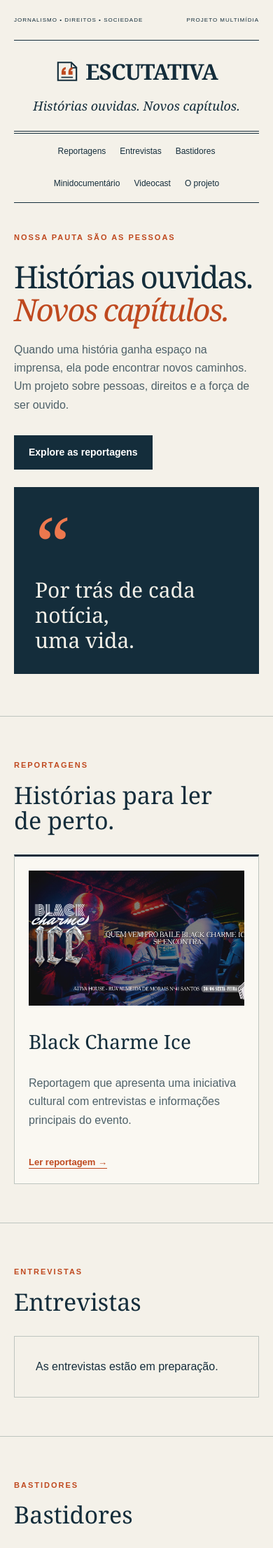
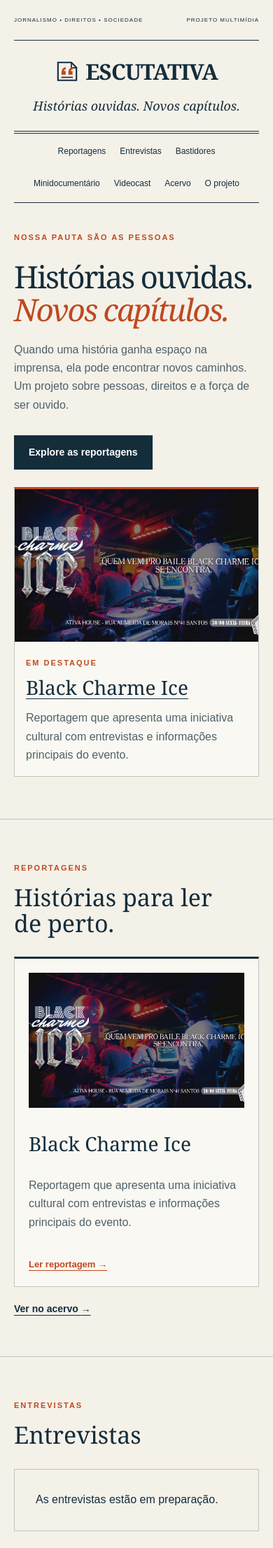
Before and after one commit to iarleyoliveira/ESCUTATIVA, a Jekyll site: the page built from index.html, in a window 390 px wide. Shown: the top 2212 px of the page at 70% size. Built offline with Jekyll 4.4.1, drawn with Linux system fonts in a browser that asks for light colours; some of the changed text lies outside the part shown.

Commit message:
Adiciona destaque editorial, tratamento de fotos e acervo

```diff
--- a/_data/inicio.yml
+++ b/_data/inicio.yml
@@ -44,3 +44,17 @@ video_pending: "Em breve"
 byline: "Por"
 back: "Voltar à seção"
 continue: "Continuar explorando"
+destaque:
+  publication: "_materias/2026-11-12-black-charme-ice.md"
+  kicker: "Em destaque"
+  title: ""
+  description: ""
+  cover: ""
+  cover_alt: ""
+acervo:
+  nav: "Acervo"
+  title: "Acervo de publicações"
+  description: "Explore as reportagens, entrevistas e produções audiovisuais do Escutativa."
+  all: "Todas"
+  filter: "Filtrar por categoria"
+  more: "Ver no acervo"
--- a/_includes/publication-card.html
+++ b/_includes/publication-card.html
@@ -3,13 +3,16 @@
 {% assign category = site.data.categorias | where: "name", category_name | first %}
 {% assign section = site.data.inicio[category.section] %}
 {% assign action = section.action | default: site.data.inicio.read_more %}
+{% assign video_id = entry.youtube_id | default: "" %}
+{% if category.video and video_id == "" %}
+  {% assign action = site.data.inicio.video_summary | default: site.data.inicio.read_more %}
+{% endif %}
 {% if include.video %}
   <article class="video-grid">
     <div>
       {% if entry.youtube_id and entry.youtube_id != "" %}
         {% include video.html publication=entry %}
       {% else %}
-        {% assign action = site.data.inicio.video_summary | default: site.data.inicio.read_more %}
         {% include video-pending.html publication=entry lazy=true %}
       {% endif %}
     </div>
--- a/_layouts/default.html
+++ b/_layouts/default.html
@@ -2,6 +2,7 @@
 {% assign inicio = site.data.inicio %}
 {% assign page_title = page.title %}
 {% if page.home %}{% assign page_title = inicio.title %}{% endif %}
+{% if page.archive %}{% assign page_title = inicio.acervo.title %}{% endif %}
 {% assign description = page.description | default: identity.description %}
 {% assign default_icon = '/assets/icon.svg' | relative_url %}
 {% assign logo = identity.logo | strip | default: default_icon %}
@@ -31,6 +32,7 @@
       {% for category in site.data.categorias %}
         <a href="{{ '/' | relative_url }}#{{ category.section }}">{{ inicio[category.section].nav | escape }}</a>
       {% endfor %}
+      <a href="{{ '/acervo/' | relative_url }}"{% if page.archive %} aria-current="page"{% endif %}>{{ inicio.acervo.nav | escape }}</a>
       <a href="{{ '/' | relative_url }}#projeto">{{ inicio.projeto.nav | escape }}</a>
     </nav>
   </header>
--- a/assets/style.css
+++ b/assets/style.css
@@ -94,3 +94,49 @@ nav a:hover, nav a:focus-visible {
 @media (max-width: 700px) {
   nav { padding-block: 4px; gap: 2px 8px; }
 }
+
+/* Destaque, acervo e fotografia editorial */
+.hero-feature {
+  align-self: start;
+  border: 1px solid var(--line);
+  border-top: 3px solid var(--orange);
+  background: #faf8f2;
+}
+.hero-feature img {
+  display: block;
+  width: 100%;
+  aspect-ratio: 16/10;
+  object-fit: cover;
+}
+.hero-feature > div { padding: clamp(16px, 3vw, 26px); }
+.hero-feature h2 { margin: 8px 0; font-size: clamp(28px, 3vw, 38px); }
+.hero-feature h2 a { text-decoration-thickness: 1px; text-underline-offset: 5px; }
+.hero-feature p { margin-bottom: 0; }
+.section-archive { display: inline-block; margin-top: 20px; }
+.article figure.article-cover { margin: 36px 0; }
+.article-cover figcaption {
+  display: grid;
+  gap: 3px;
+  padding-top: 10px;
+  border-top: 1px solid var(--line);
+  font-size: 14px;
+}
+.archive-filters:not([hidden]) {
+  display: flex;
+  flex-wrap: wrap;
+  gap: 8px;
+  margin-block: 24px 36px;
+}
+.archive-filters button {
+  min-height: 44px;
+  padding: 6px 14px;
+  border: 1px solid var(--ink);
+  background: var(--paper);
+  color: var(--ink);
+  font: inherit;
+  cursor: pointer;
+}
+.archive-filters button[aria-pressed="true"] { background: var(--ink); color: var(--paper); }
+.archive-filters button:focus-visible { outline: 3px solid var(--orange); outline-offset: 3px; }
+.archive-group { border-top: 1px solid var(--line); padding-block: 24px; }
+nav a[aria-current="page"] { text-decoration: underline; text-underline-offset: 4px; }
--- a/index.html
+++ b/index.html
@@ -4,6 +4,9 @@ home: true
 ---
 {% assign inicio = site.data.inicio %}
 {% assign hero = inicio.hero %}
+{% assign publications = site.materias | where: 'published', true | sort: 'date' | reverse %}
+{% assign feature_path = inicio.destaque.publication %}
+{% assign feature = publications | where: 'path', feature_path | first %}
 <section class="wrap hero">
   <div>
     <span class="kicker">{{ hero.kicker | escape }}</span>
@@ -11,31 +14,50 @@ home: true
     <p>{{ hero.description | escape }}</p>
     <a class="button" href="#materias">{{ hero.button | escape }}</a>
   </div>
+  {% if feature %}
+    <article class="hero-feature">
+      {% assign feature_cover = inicio.destaque.cover | default: feature.cover %}
+      {% if feature_cover and feature_cover != "" %}
+        {% assign feature_alt = feature.cover_alt %}
+        {% if inicio.destaque.cover and inicio.destaque.cover != "" %}
+          {% assign feature_alt = inicio.destaque.cover_alt %}
+        {% endif %}
+        <img src="{{ feature_cover | escape }}" alt="{{ feature_alt | escape }}" fetchpriority="high">
+      {% endif %}
+      <div>
+        <span class="kicker">{{ inicio.destaque.kicker | escape }}</span>
+        <h2><a href="{{ feature.url | relative_url }}">{{ inicio.destaque.title | default: feature.title | escape }}</a></h2>
+        <p>{{ inicio.destaque.description | default: feature.description | escape }}</p>
+      </div>
+    </article>
+  {% else %}
   <aside class="quote">
     <b aria-hidden="true">“</b>
     <p>{{ hero.quote | escape | newline_to_br }}</p>
   </aside>
+  {% endif %}
 </section>
 
-{% assign publications = site.materias | where: "published", true | sort: "date" | reverse %}
 {% for category in site.data.categorias %}
   {% if category.dark %}<div class="dark">{% endif %}
   {% assign section = inicio[category.section] %}
   <section class="wrap section" id="{{ category.section }}">
     <span class="kicker">{{ section.nav | escape }}</span>
     <h2>{{ section.title | escape }}</h2>
-    {% assign has_publications = false %}
+    {% assign shown = 0 %}
     {% capture entries %}
       {% for publication in publications %}
         {% assign publication_category = publication.category | default: "Reportagem" %}
         {% if publication_category == category.name %}
-          {% assign has_publications = true %}
+          {% assign shown = shown | plus: 1 %}
           {% include publication-card.html publication=publication video=category.video %}
+          {% if shown == 3 %}{% break %}{% endif %}
         {% endif %}
       {% endfor %}
     {% endcapture %}
-    {% if has_publications %}
+    {% if shown > 0 %}
       <div class="{% if category.video %}video-list{% else %}cards{% endif %}">{{ entries }}</div>
+      <a class="text-action section-archive" href="{{ '/acervo/' | relative_url }}?categoria={{ category.section }}">{{ inicio.acervo.more | escape }} <span aria-hidden="true">→</span></a>
     {% else %}
       {% if section.empty != blank %}<div class="empty"><p>{{ section.empty | escape }}</p></div>{% endif %}
     {% endif %}
```
Also changed, not shown: _layouts/materia.html (+9 -2 lines), acervo/index.html (added, +40 -0 lines), assets/acervo.js (added, +35 -0 lines), .github/workflows/validar-site.yml, .pages.yml.
